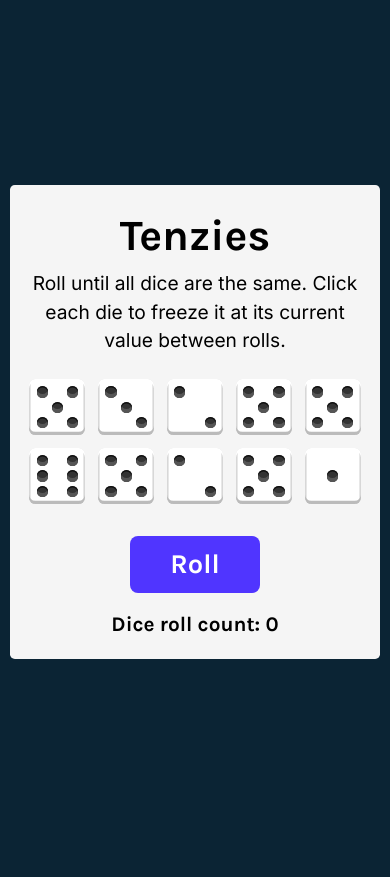
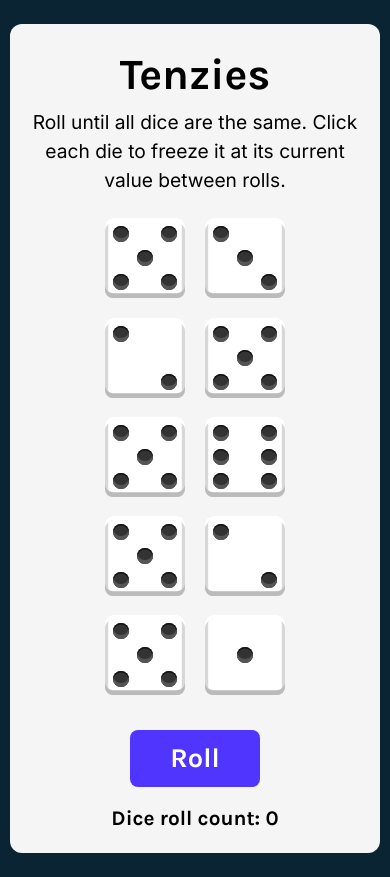
Before and after one commit to helenclx/Tenzies-Game, a React (Vite) app: page / in a window 390 px wide. Before the commit the page ends 844 px from the top, so only its background shows below. Built offline with nearby package versions, Linux system fonts and the light colour scheme.

Commit message:
Made the dice container responsive

```diff
--- a/src/App.css
+++ b/src/App.css
@@ -23,7 +23,7 @@ body {
 main {
     background: var(--game-bg-color);
     max-width: 95%;
-    border-radius: 0.3rem;
+    border-radius: 0.75rem;
     padding: 1.2rem;
     display: flex;
     flex-direction: column;
@@ -45,35 +45,35 @@ main {
 
 .dice-container {
     display: grid;
-    grid-template: auto auto / repeat(5, 1fr);
-    gap: 0.8rem;
-    margin-bottom: 1rem;
+    grid-template: repeat(5, 1fr) / auto auto;
+    gap: 1.2rem;
+    margin-bottom: 1.2rem;
 }
 
 /* Dice face */
 .die-wrapper,
 [class$="face"] {
-    border-radius: 0.4rem;
+    border-radius: 0.5rem;
 }
 
 [class$="face"] {
-    height: 3.5rem;
-    width: 3.5rem;
-    box-shadow: 0 0.1rem 0.1rem rgba(0, 0, 0, 0.15);
+    height: 5rem;
+    width: 5rem;
+    box-shadow: 0 0.2rem 0.2rem rgba(0, 0, 0, 0.15);
     cursor: pointer;
-    padding: 0.35rem;
+    padding: 0.4rem;
 
     box-shadow:
-        inset 0 0.2rem white,
-        inset 0 -0.2rem #bbb,
-        inset 0.1rem 0 #d7d7d7,
-        inset -0.1rem 0 #d7d7d7;
+        inset 0 0.3rem white,
+        inset 0 -0.3rem #bbb,
+        inset 0.2rem 0 #d7d7d7,
+        inset -0.2rem 0 #d7d7d7;
 }
 
 .pip {
     display: block;
-    width: 0.7rem;
-    height: 0.7rem;
+    width: 1rem;
+    height: 1rem;
     border-radius: 50%;
     margin: 0.1rem;
 
@@ -163,6 +163,10 @@ main {
 /* Screen sizes larger than mobile */
 @media only screen and (min-width: 30rem) {
     main {
-        max-width: 30rem;
+        max-width: 40rem;
+    }
+
+    .dice-container {
+        grid-template: auto auto / repeat(5, 1fr);
     }
 }
```
